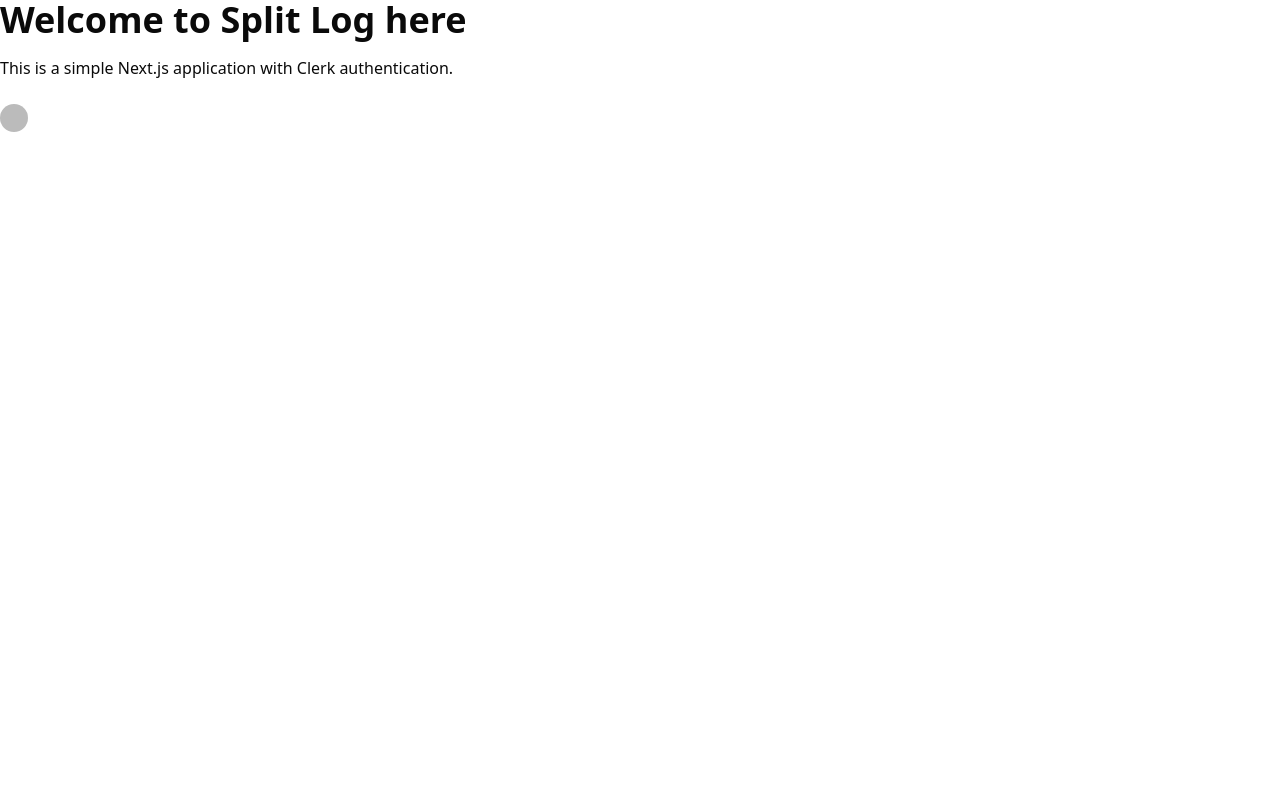
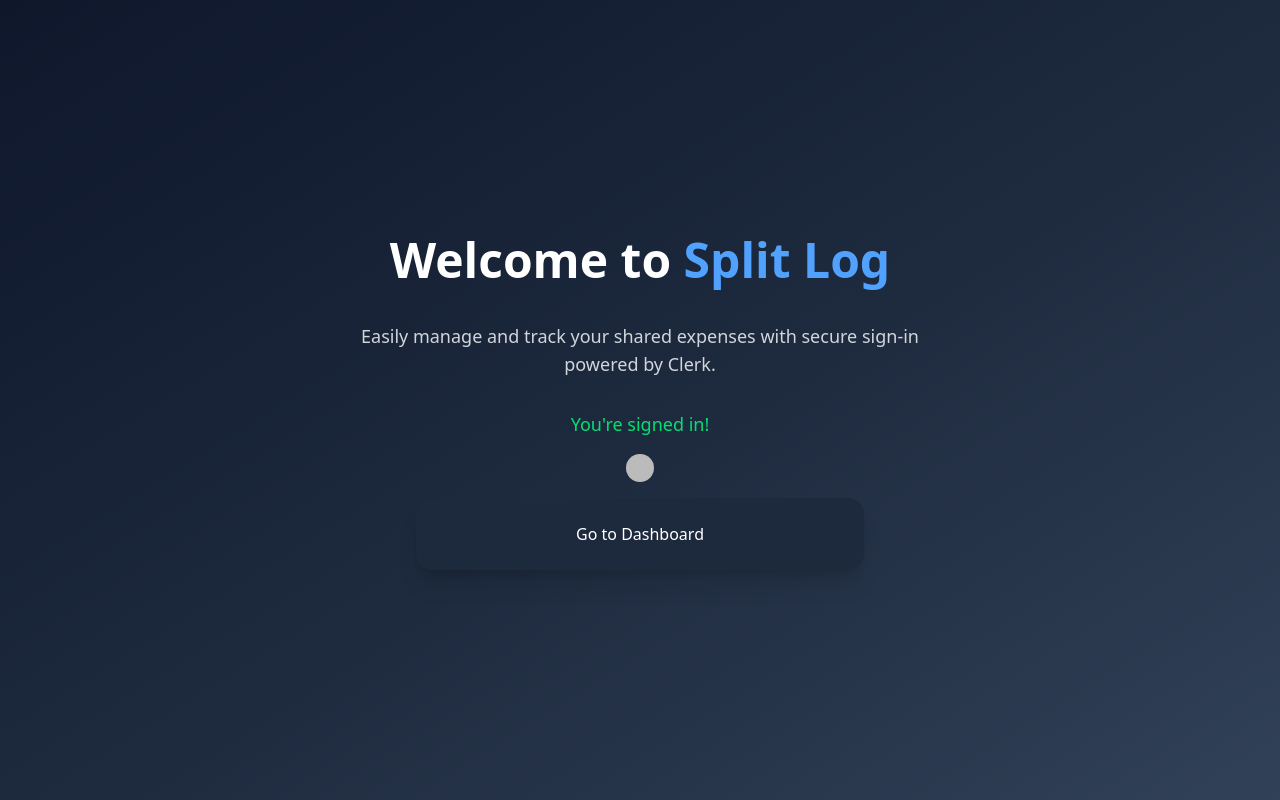
Before and after one commit to dhyey2075/spendLog, a Next.js app: page / in a window 1280 px wide. Built offline with nearby package versions, Linux system fonts and the light colour scheme; no server answers; sample sign-in values are in the browser's storage; some icons are missing.

Commit message:
fix/bug in user based txn

```diff
--- a/app/api/txn/create/route.ts
+++ b/app/api/txn/create/route.ts
@@ -40,6 +40,12 @@
         })
         await newTxn.save();
 
+        const toUser = await User.findById(to);
+        if (toUser) {
+            toUser.balance = (toUser.balance || 0) - amount * (isExpense ? -1 : 1); // Add if income, deduct if expense
+            await toUser.save();
+        }
+
         user.balance = (user.balance || 0) - amount * (isExpense ? 1 : -1); // Deduct if expense, add if income
         await user.save();
 
--- a/app/api/txn/delete/route.ts
+++ b/app/api/txn/delete/route.ts
@@ -25,6 +25,13 @@
         }
         const user = await User.findOne({ clerkId: userId });
         user.balance = (user.balance || 0) - txn.amount; //because txn.amount is negative, this will effectively add the amount back to the user's balance
+        if(txn.to) {
+            const toUser = await User.findById(txn.to);
+            if (toUser) {
+                toUser.balance = (toUser.balance || 0) + txn.amount; // Add the amount back to the recipient's balance
+                await toUser.save();
+            }
+        }
         await user.save();
         return NextResponse.json({ message: "Transaction deleted successfully" }, { status: 200 });
     } catch (error) {
--- a/app/components/AddFriend.tsx
+++ b/app/components/AddFriend.tsx
@@ -8,6 +8,7 @@
     DialogTrigger,
 } from "@/components/ui/dialog"
 import { toast } from 'sonner';
+import { Plus } from 'lucide-react';
 
 interface ISuggestedUser {
     _id: string;
@@ -47,7 +48,13 @@
     return (
         <div>
             <Dialog>
-                <DialogTrigger>Add Friend</DialogTrigger>
+                <DialogTrigger>
+                    <div className='bg-blue-500 text-sm px-4 py-2 rounded hover:bg-blue-600 transition-colors cursor-pointer'>
+                        <div className='flex items-center gap-2'>
+                            <span>Friend</span> <Plus size={15} />
+                        </div>
+                    </div>
+                </DialogTrigger>
                 <DialogContent>
                     <DialogHeader>
                         <DialogTitle>Add a Friend</DialogTitle>
--- a/app/dashboard/page.tsx
+++ b/app/dashboard/page.tsx
@@ -65,8 +65,8 @@
           <div className="max-w-7xl mx-auto px-4 sm:px-6 lg:px-8 py-4">
             <div className="flex items-center justify-between">
               <div>
-                <h1 className="text-3xl font-bold text-gray-900 dark:text-white">
-                  Welcome, {user?.firstName} {user?.lastName}
+                <h1 className="text-xl font-bold text-gray-900 dark:text-white">
+                  Welcome, {user?.firstName} {(user?.lastName || "").slice(0, 9)}
                 </h1>
                 <p className="mt-1 text-sm text-gray-500 dark:text-gray-400">
                   Manage your transactions and track your activities
--- a/app/page.tsx
+++ b/app/page.tsx
@@ -4,33 +4,53 @@
   SignedIn,
   SignedOut,
   UserButton,
-} from '@clerk/nextjs'
+} from '@clerk/nextjs';
+import { ArrowRightCircle, UserPlus } from 'lucide-react';
+import Link from 'next/link';
 
 export default function Home() {
   return (
-    <div>
-      <h1 className="text-4xl font-bold">Welcome to Split Log here</h1>
-      <p className="mt-4">This is a simple Next.js application with Clerk authentication.</p>
+    <div className="min-h-screen bg-gradient-to-br from-slate-900 via-slate-800 to-slate-700 text-white flex items-center justify-center px-4">
+      <div className="max-w-xl w-full text-center space-y-8">
+        <h1 className="text-5xl font-extrabold leading-tight">
+          Welcome to <span className="text-blue-400">Split Log</span>
+        </h1>
+        <p className="text-lg text-gray-300">
+          Easily manage and track your shared expenses with secure sign-in powered by Clerk.
+        </p>
 
         <SignedOut>
-        <div className="mt-6">
-            <SignInButton
-            mode="modal"
-            forceRedirectUrl="/dashboard"
-            >
+          <div className="bg-slate-800 rounded-2xl p-6 shadow-xl space-y-6">
+            <div className="flex flex-col space-y-4">
+              <SignInButton mode="modal" forceRedirectUrl="/dashboard">
+                <button className="w-full px-6 py-3 bg-blue-600 hover:bg-blue-700 transition rounded-lg font-semibold flex items-center justify-center gap-2">
+                  <ArrowRightCircle className="w-5 h-5" />
                   Sign In
+                </button>
               </SignInButton>
+
+              <div className="text-gray-400">or</div>
+
               <SignUpButton mode="modal">
+                <button className="w-full px-6 py-3 bg-green-600 hover:bg-green-700 transition rounded-lg font-semibold flex items-center justify-center gap-2">
+                  <UserPlus className="w-5 h-5" />
                   Sign Up
+                </button>
               </SignUpButton>
+            </div>
           </div>
         </SignedOut>
 
         <SignedIn>
-        <div className="mt-6">
+          <div className="flex flex-col items-center space-y-4">
+            <p className="text-lg font-medium text-green-400">You&#39;re signed in!</p>
             <UserButton />
+            <div className='bg-slate-800 rounded-2xl p-6 shadow-xl space-y-4 w-full max-w-md'>
+              <Link href={"/dashboard"} >Go to Dashboard</Link>
+            </div>
           </div>
         </SignedIn>
       </div>
+    </div>
   );
 }
```
Lines whose indentation alone changed are shown as unchanged.
